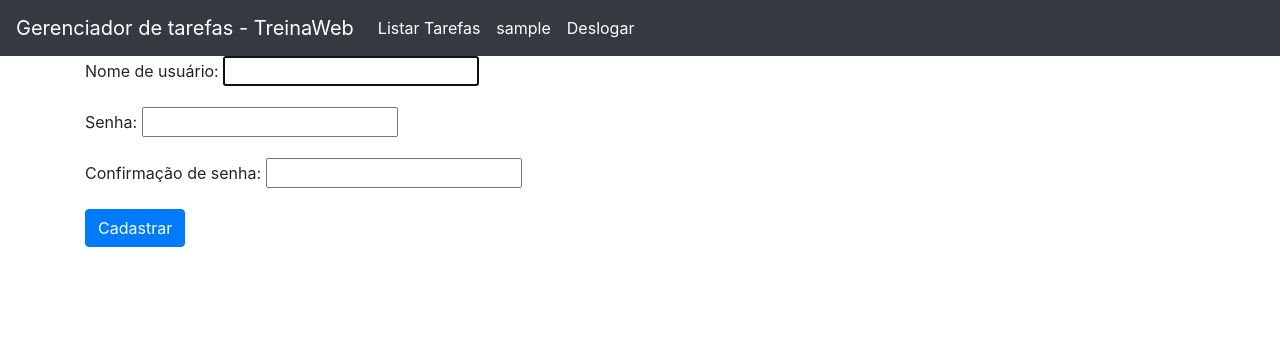
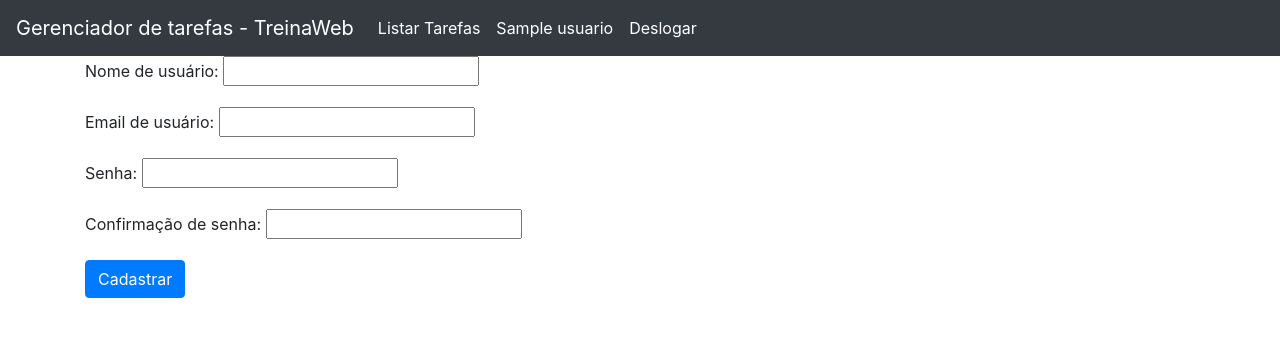
Before and after one commit to dnetochaves/autenticacao-padrao-django, a Django app: page /app/cadastrar_usuario/ in a window 1280 px wide. Shown: the top 337 px of the page. Run offline with Django 5.2, Linux system fonts and the light colour scheme; a user stored in the database is signed in; tables that the repository leaves empty hold one stand-in row (values such as "Sample post"); some libraries are stand-ins or nearby versions.

Commit message:
Personalizando autenticação django

```diff
--- a/app/forms.py
+++ b/app/forms/tarefa_forms.py
@@ -1,5 +1,5 @@
 from django import forms
-from .models import Tarefa
+from ..models import Tarefa
 
 
 class TarefaForm(forms.ModelForm):
--- /dev/null
+++ b/app/forms/usuarios_forms.py
@@ -0,0 +1,19 @@
+from ..models import Usuario
+from django import forms
+
+
+class UsuarioForm(forms.ModelForm):
+    password1 = forms.CharField(label="senha", widget=forms.PasswordInput)
+    password2 = forms.CharField(label="Confirmação senha", widget=forms.PasswordInput)
+
+    class Meta:
+        model = Usuario
+        fields = ("email", "nome")
+
+    def clean_password2(self):
+        password1 = self.cleaned_data.get("password1")
+        password2 = self.cleaned_data.get("password2")
+
+        if password1 and password2 and password1 != password2:
+            raise forms.ValidationError("As senhas informadas não são iguais")
+        return password2
--- /dev/null
+++ b/app/manager.py
@@ -0,0 +1,11 @@
+from django.contrib.auth.models import BaseUserManager
+
+
+class UsuarioManager(BaseUserManager):
+    def create_user(self, nome, email, password):
+        if not email:
+            raise ValueError("Usuario precisa de um email")
+        usuario = self.model(nome=nome, email=self.normalize_email(email))
+        usuario.set_password(password)
+        usuario.save()
+        return usuario
--- a/app/models.py
+++ b/app/models.py
@@ -1,6 +1,6 @@
 from django.db import models
-
-# Create your models here.
+from django.contrib.auth.base_user import AbstractBaseUser
+from .manager import UsuarioManager
 
 
 class Tarefa(models.Model):
@@ -15,3 +15,12 @@ class Tarefa(models.Model):
     prioridade = models.CharField(
         max_length=1, choices=PRIORIDADE_CHOICES, null=False, blank=False
     )
+
+
+class Usuario(AbstractBaseUser):
+    objects = UsuarioManager()
+    nome = models.CharField(max_length=50, null=False, blank=False)
+    email = models.EmailField(max_length=254, null=False, blank=False, unique=True)
+
+    USERNAME_FIELD = "email"
+    REQUIRED_FIELDS = ["nome"]
--- a/app/templates/base.html
+++ b/app/templates/base.html
@@ -18,7 +18,7 @@
         <a class="nav-link" href="{% url 'listar_tarefas' %}">Listar Tarefas</a>
       </li>
         <li class="nav-item active">
-        <a class="nav-link" href="#">{{request.user.username}}</a>
+        <a class="nav-link" href="#">{{request.user.nome}}</a>
         </li>
         <li class="nav-item active">
         <a class="nav-link" href="{% url 'deslogar_usuario' %}">Deslogar</a>
--- a/app/templates/usuarios/form_usuario.html
+++ b/app/templates/usuarios/form_usuario.html
@@ -6,9 +6,14 @@
     {% csrf_token %}
 
     <div class="form-group">
-        {{form_usuario.username.errors}}
+        {{form_usuario.nome.errors}}
         <label>Nome de usuário: </label>
-        {{form_usuario.username|addclass:'form-control'}}
+        {{form_usuario.nome|addclass:'form-control'}}
+    </div>
+    <div class="form-group">
+        {{form_usuario.email.errors}}
+        <label>Email de usuário: </label>
+        {{form_usuario.email|addclass:'form-control'}}
     </div>
     <div class="form-group">
         {{form_usuario.password1.errors}}
--- a/app/views/tarefa_views.py
+++ b/app/views/tarefa_views.py
@@ -1,6 +1,6 @@
 from django.contrib.auth.decorators import login_required
 from django.shortcuts import render, redirect
-from ..forms import TarefaForm
+from ..forms.tarefa_forms import TarefaForm
 from ..entidades.tarefa import Tarefa
 from ..services import tarefa_service
 
--- a/app/views/usuario_views.py
+++ b/app/views/usuario_views.py
@@ -2,32 +2,45 @@ from django.contrib import messages
 from django.contrib.auth import authenticate, login, logout
 from django.contrib.auth.forms import UserCreationForm, AuthenticationForm
 from django.shortcuts import render, redirect
-
+from ..forms.usuarios_forms import UsuarioForm
+from ..entidades.usuario import Usuario
+from ..services import usuario_service
+from ..forms.login_forms import LoginForm
 
 def cadastrar_usuario(request):
     if request.method == "POST":
-        form_usuario = UserCreationForm(request.POST)
+        form_usuario = UsuarioForm(data=request.POST)
         if form_usuario.is_valid():
-            form_usuario.save()
+            nome = form_usuario.cleaned_data["nome"]
+            email = form_usuario.cleaned_data["email"]
+            password = form_usuario.cleaned_data["password1"]
+            usuario_nova = Usuario(
+                nome=nome,
+                password=password,
+                email=email,
+            )
+            usuario_service.cadastrar_usuario_service(usuario_nova)
             return redirect("listar_tarefas")
     else:
-        form_usuario = UserCreationForm()
+        form_usuario = UsuarioForm()
     return render(request, "usuarios/form_usuario.html", {"form_usuario": form_usuario})
 
 
 def logar_usuario(request):
     if request.method == "POST":
-        username = request.POST["username"]
-        password = request.POST["password"]
-        usuario = authenticate(request, username=username, password=password)
-        if usuario is not None:
-            login(request, usuario)
-            return redirect("listar_tarefas")
-        else:
-            messages.error(request, "As credenciais estão incorretas")
-            return redirect("logar_usuario")
+        from_login = LoginForm(data=request.POST)
+        if from_login.is_valid():
+            username = request.POST["username"]
+            password = request.POST["password"]
+            usuario = authenticate(request, username=username, password=password)
+            if usuario is not None:
+                login(request, usuario)
+                return redirect("listar_tarefas")
+            else:
+                messages.error(request, "As credenciais estão incorretas")
+                return redirect("logar_usuario")
     else:
-        form_login = AuthenticationForm()
+        form_login = LoginForm()
     return render(request, "usuarios/login.html", {"form_login": form_login})
 
 
--- a/setup/settings.py
+++ b/setup/settings.py
@@ -123,3 +123,6 @@ STATIC_URL = "static/"
 # https://docs.djangoproject.com/en/5.0/ref/settings/#default-auto-field
 
 DEFAULT_AUTO_FIELD = "django.db.models.BigAutoField"
+
+
+AUTH_USER_MODEL = "app.Usuario"
```
Also changed, not shown: app/entidades/usuario.py (added, +29 -0 lines), app/forms/login_forms.py (added, +10 -0 lines), app/services/usuario_service.py (added, +7 -0 lines), app/migrations/0001_initial.py, app/migrations/0003_usuario.py (added).
